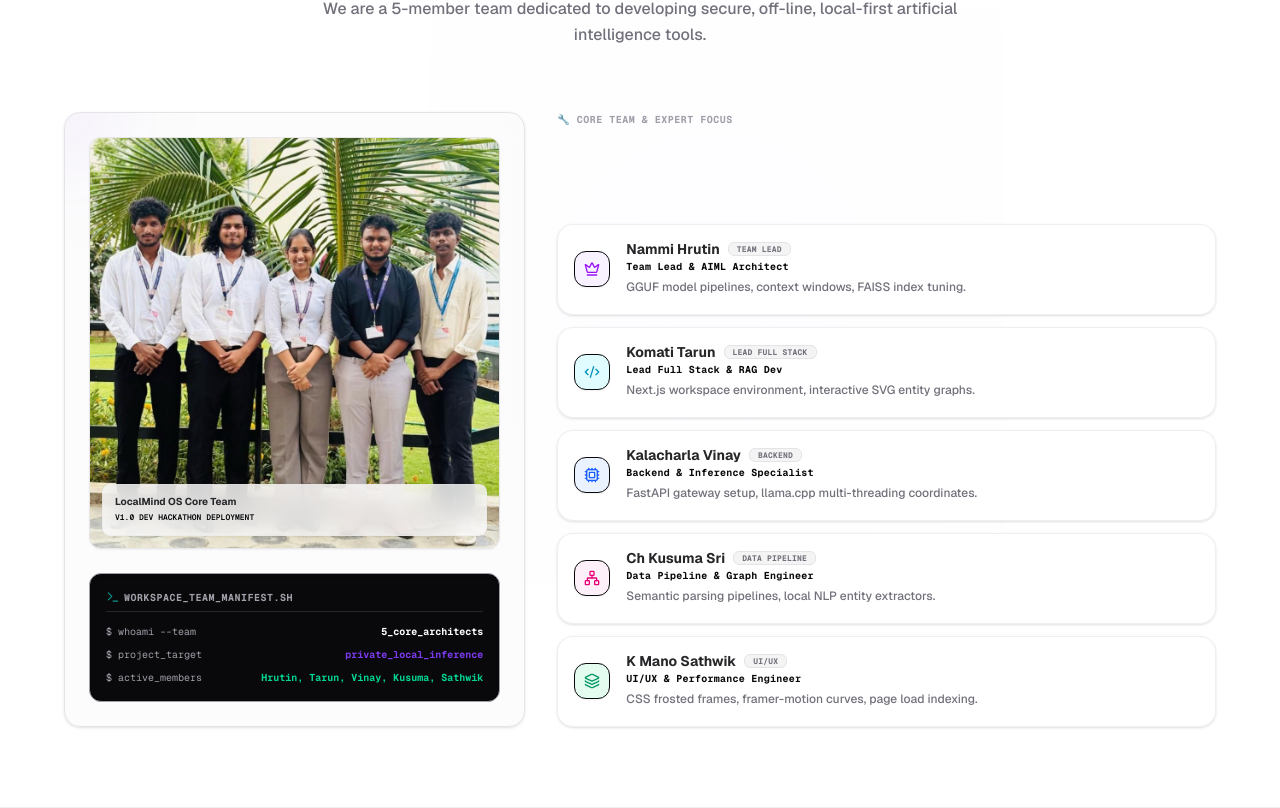
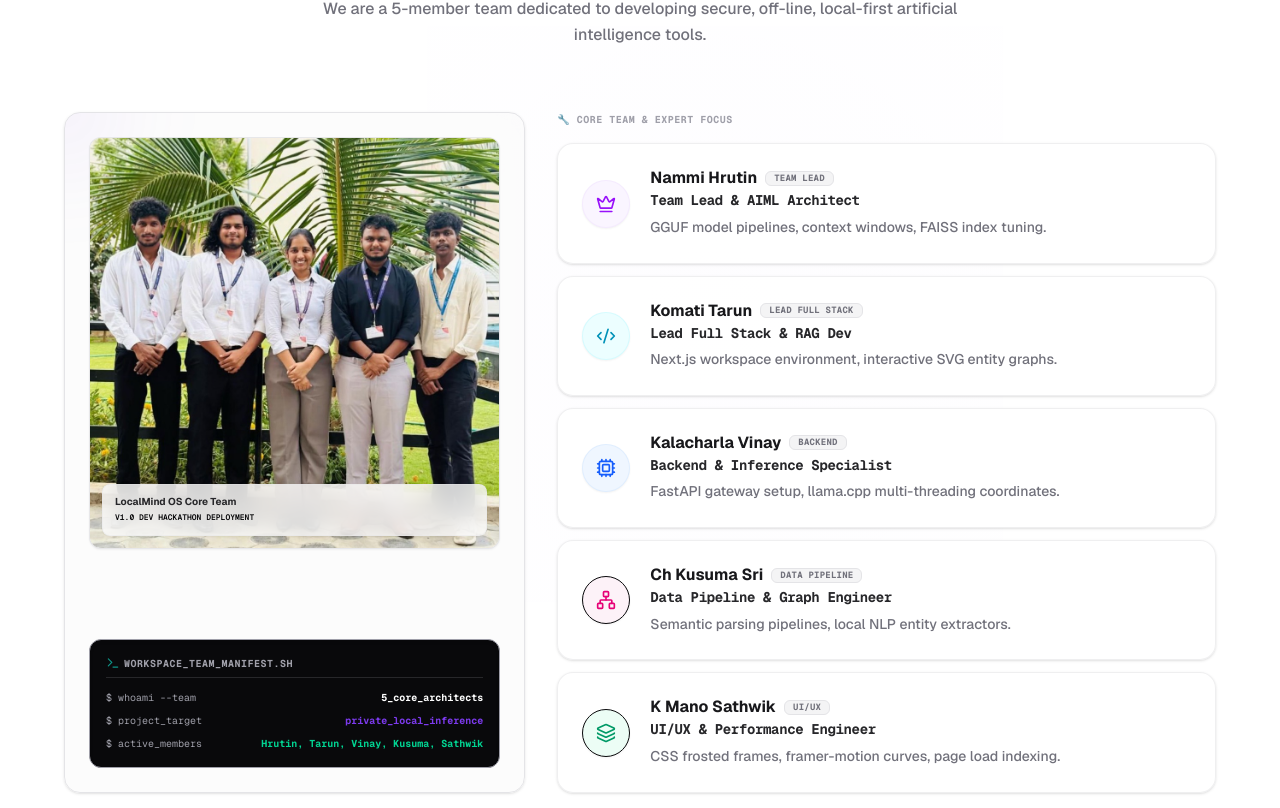
Before and after one commit to tarunkomati/LocalmindOS-webV2, a Next.js app: page / in a window 1280 px wide. Shown: the part 4572-5380 px from the top of the page. Built offline with nearby package versions, Linux system fonts and the light colour scheme.

Commit message:
design: refine team member card typography, badges, circular icons, and spacing to match screenshot perfectly

```diff
--- a/src/components/About.tsx
+++ b/src/components/About.tsx
@@ -1,45 +1,49 @@
 "use client";
 
-import { Crown, Terminal, Code2, Cpu, Server, Network, Layers, ShieldCheck } from "lucide-react";
+import { Crown, Terminal, Code2, Cpu, Server, Network, Layers } from "lucide-react";
 import { motion } from "framer-motion";
-import Image from "next/image";
 
 export default function About() {
   const teamMembers = [
     {
       name: "Nammi Hrutin",
       role: "Team Lead & AIML Architect",
+      badge: "TEAM LEAD",
       focus: "GGUF model pipelines, context windows, FAISS index tuning.",
-      icon: <Crown className="w-4 h-4 text-purple-600" />,
-      colorClass: "bg-purple-100/60 border-purple-250/20"
+      icon: <Crown className="w-5 h-5 text-purple-600" />,
+      colorClass: "bg-purple-50 border-purple-200/30"
     },
     {
       name: "Komati Tarun",
       role: "Lead Full Stack & RAG Dev",
+      badge: "LEAD FULL STACK",
       focus: "Next.js workspace environment, interactive SVG entity graphs.",
-      icon: <Code2 className="w-4 h-4 text-cyan-600" />,
-      colorClass: "bg-cyan-100/60 border-cyan-250/20"
+      icon: <Code2 className="w-5 h-5 text-cyan-600" />,
+      colorClass: "bg-cyan-50 border-cyan-200/30"
     },
     {
       name: "Kalacharla Vinay",
       role: "Backend & Inference Specialist",
+      badge: "BACKEND",
       focus: "FastAPI gateway setup, llama.cpp multi-threading coordinates.",
-      icon: <Cpu className="w-4 h-4 text-blue-600" />,
-      colorClass: "bg-blue-100/60 border-blue-250/20"
+      icon: <Cpu className="w-5 h-5 text-blue-600" />,
+      colorClass: "bg-blue-50 border-blue-200/30"
     },
     {
       name: "Ch Kusuma Sri",
       role: "Data Pipeline & Graph Engineer",
+      badge: "DATA PIPELINE",
       focus: "Semantic parsing pipelines, local NLP entity extractors.",
-      icon: <Network className="w-4 h-4 text-pink-600" />,
-      colorClass: "bg-pink-100/60 border-pink-250/20"
+      icon: <Network className="w-5 h-5 text-pink-600" />,
+      colorClass: "bg-pink-50 border-pink-250/20"
     },
     {
       name: "K Mano Sathwik",
       role: "UI/UX & Performance Engineer",
+      badge: "UI/UX",
       focus: "CSS frosted frames, framer-motion curves, page load indexing.",
-      icon: <Layers className="w-4 h-4 text-emerald-600" />,
-      colorClass: "bg-emerald-100/60 border-emerald-250/20"
+      icon: <Layers className="w-5 h-5 text-emerald-600" />,
+      colorClass: "bg-emerald-50 border-emerald-250/20"
     }
   ];
 
@@ -146,29 +150,31 @@ export default function About() {
                   key={idx}
                   variants={cardVariants}
                   whileHover={{ x: 4, transition: { duration: 0.2 } }}
-                  className="group p-4 bg-white/70 border border-zinc-200/60 hover:border-accent-purple/35 rounded-2xl flex items-center gap-4 transition-all duration-300 shadow-sm hover:shadow-md hover:shadow-purple-500/5 select-none"
+                  className="group p-5 md:p-6 bg-white/70 border border-zinc-200/60 hover:border-accent-purple/35 rounded-2xl flex items-center gap-5 transition-all duration-300 shadow-sm hover:shadow-md hover:shadow-purple-500/5 select-none"
                 >
-                  {/* Icon Circle badge */}
-                  <div className={`w-9 h-9 rounded-xl flex items-center justify-center border ${member.colorClass} shadow-xs shrink-0 transition-transform group-hover:scale-105`}>
+                  {/* Icon fully rounded circle matching screenshot perfectly */}
+                  <div className={`w-12 h-12 rounded-full flex items-center justify-center border ${member.colorClass} shadow-xs shrink-0 transition-transform group-hover:scale-105`}>
                     {member.icon}
                   </div>
 
-                  {/* Biography details */}
+                  {/* Biography details - Perfect vertical alignment */}
                   <div className="min-w-0 flex-1">
                     <div className="flex items-center gap-2 flex-wrap">
-                      <h3 className="text-sm font-bold text-zinc-800 leading-tight">
+                      <h3 className="text-sm sm:text-base font-bold text-zinc-900 leading-tight">
                         {member.name}
                       </h3>
-                      <span className="px-2 py-0.5 bg-zinc-100 border border-zinc-200 text-zinc-500 font-mono text-[8px] rounded-md font-bold tracking-wide uppercase leading-none">
-                        {member.role.split(" & ")[0]}
+                      <span className="px-2 py-0.5 bg-zinc-100 border border-zinc-200 text-zinc-500 font-mono text-[8px] sm:text-[9px] rounded-md font-bold tracking-wide uppercase leading-none">
+                        {member.badge}
                       </span>
                     </div>
 
-                    <p className="text-[10px] text-zinc-450 font-bold mt-1 tracking-wide leading-none font-mono">
+                    {/* Role in bold Monospace / Typewriter font matching screenshot exactly */}
+                    <p className="text-xs sm:text-sm font-mono font-bold text-zinc-800 tracking-tight leading-tight mt-1">
                       {member.role}
                     </p>
 
-                    <p className="text-xs text-zinc-500 font-medium leading-relaxed mt-1.5">
+                    {/* Focus in highly readable soft font */}
+                    <p className="text-xs sm:text-sm text-zinc-500 font-medium leading-relaxed mt-1.5">
                       {member.focus}
                     </p>
                   </div>
```
